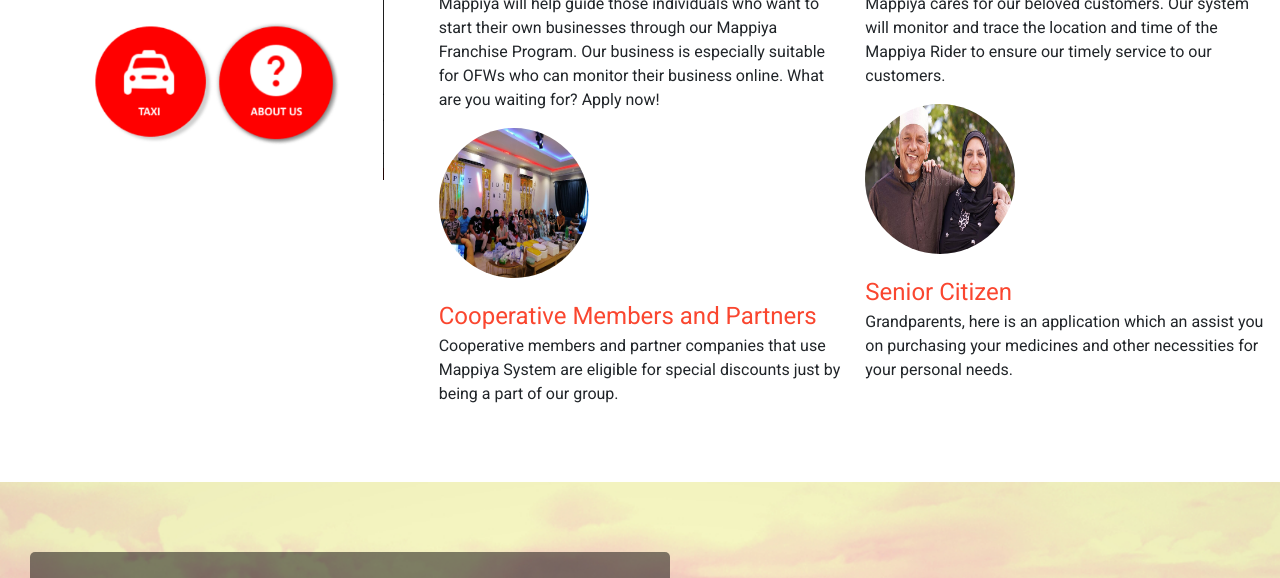
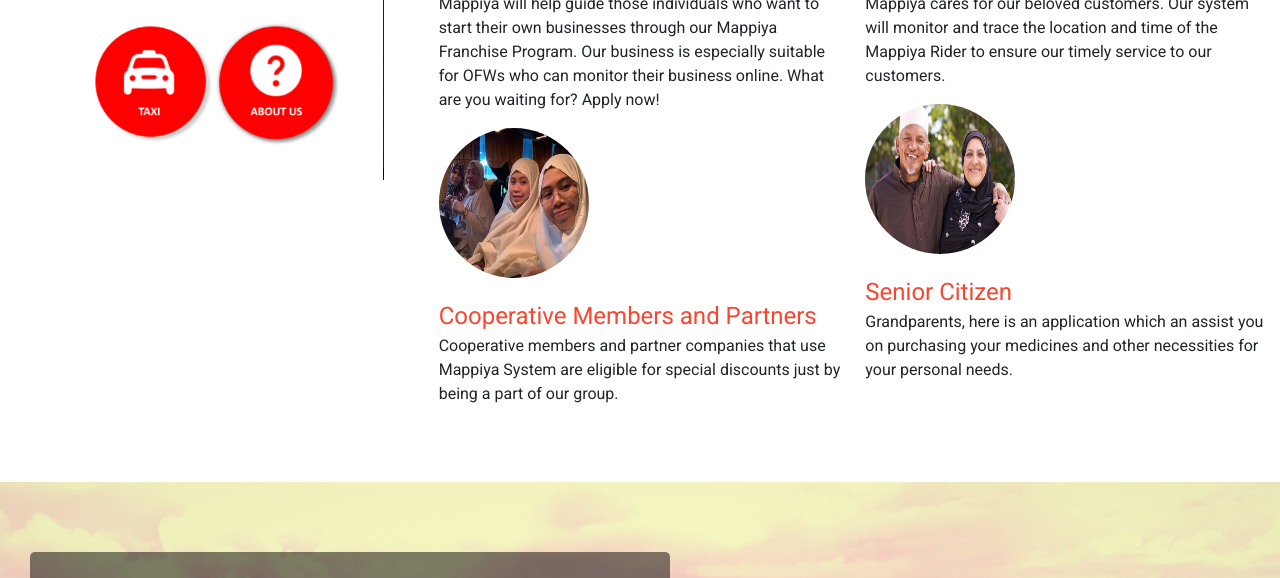
Before and after one commit to dondex/mappiya, a plain HTML site: page index.html in a window 1280 px wide. Shown: the part 1440-2018 px from the top of the page. Drawn offline with nearby package versions, Linux system fonts and the light colour scheme; a web font is replaced by a local one.

Commit message:
coop image change

```diff
--- a/index.html
+++ b/index.html
@@ -164,7 +164,7 @@
                     </div>
 
                     <div class="d-flex flex-column app-wrapper app-wrapper4">
-                        <img class="img-fluid" src="./image/cooperative-moba.jpg" alt="">
+                        <img class="img-fluid" src="./image/gal9.jpg" alt="">
                         <span class="app-span">Cooperative Members and Partners</span>
                         <p>Cooperative members and partner companies that use Mappiya System are eligible for special discounts just by being a part of our group.</p>
                     </div>
```
